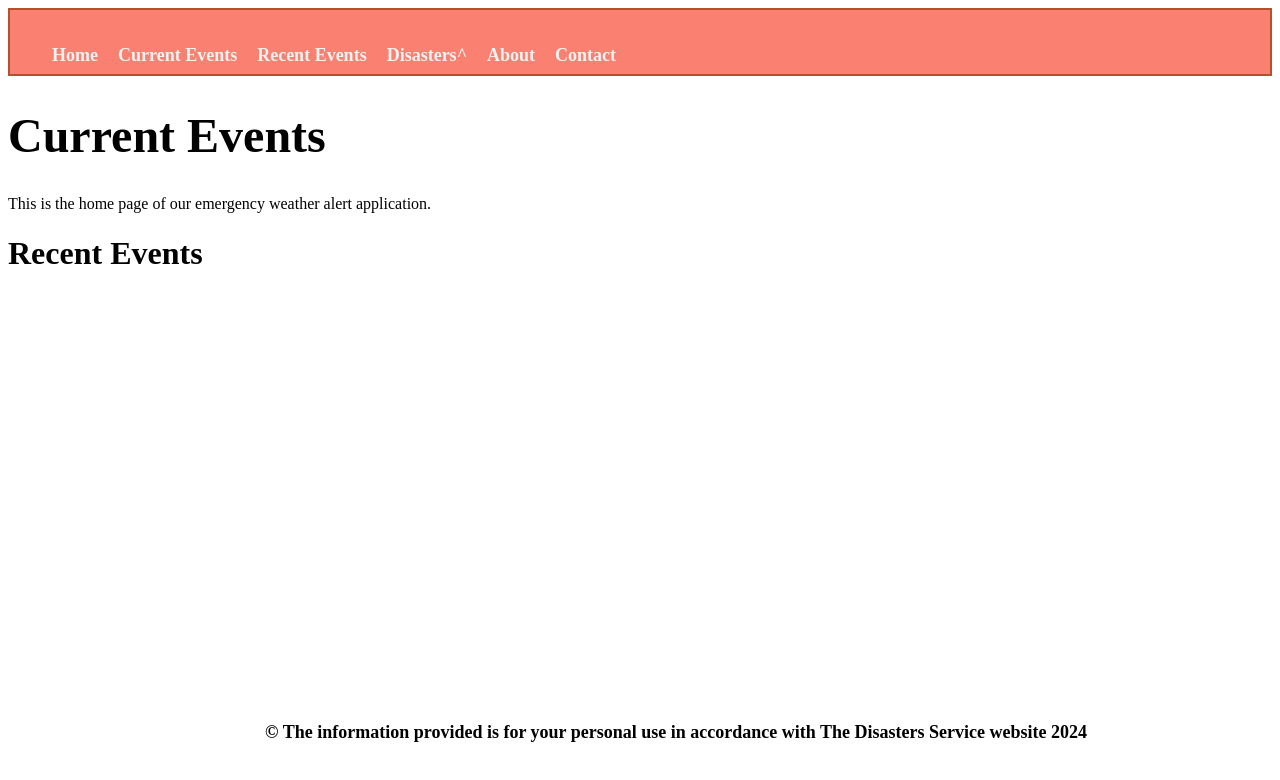
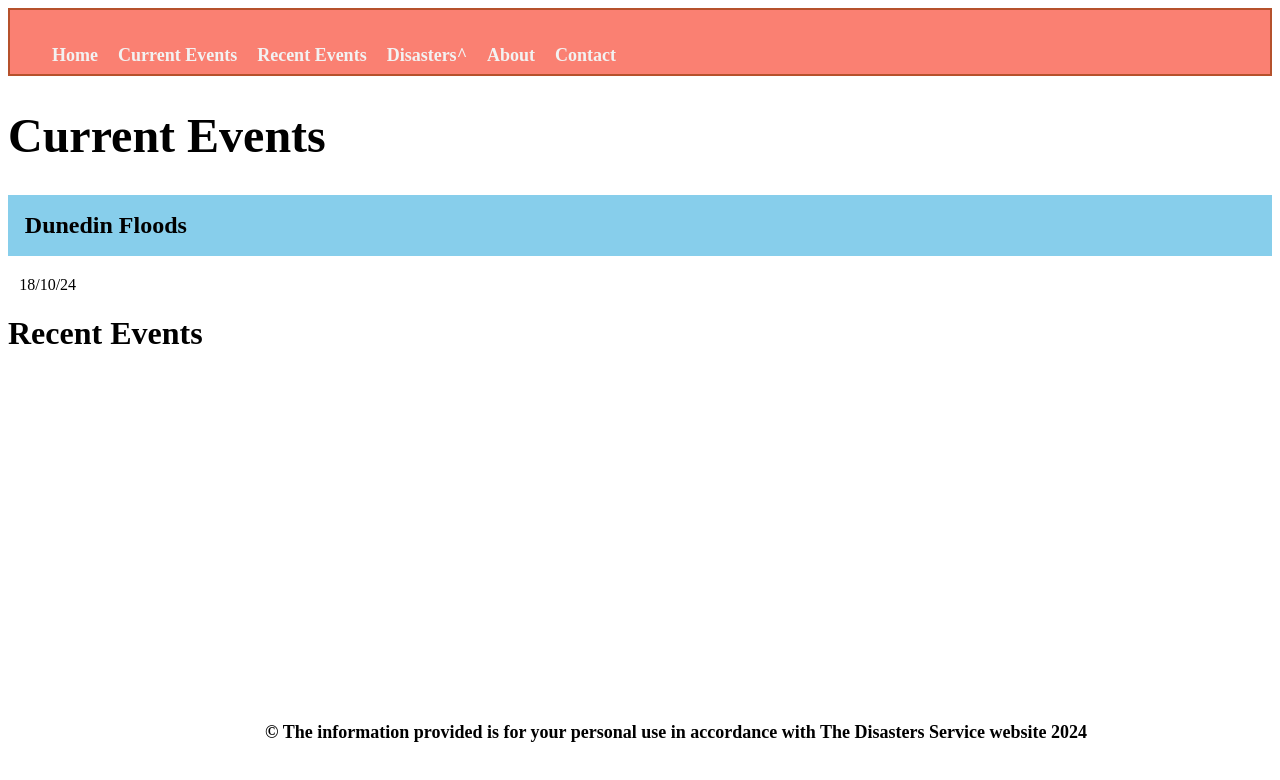
Before and after one commit to BIT-Studio-3/group-project-25-1-scade, a SvelteKit app in the folder disaster/disaster/: page / in a window 1280 px wide. Shown: the top 780 px of the page. Built offline with nearby package versions, Linux system fonts and the light colour scheme.

Commit message:
basic info added, not yet in card form

```diff
--- /dev/null
+++ b/disaster/disaster/src/lib/Card.svelte
@@ -0,0 +1,16 @@
+<script>
+ export let date = 0/0/0;
+</script>
+
+<h2><b>Dunedin Floods</b></h2>
+<p>{date}</p>
+
+<style>
+    h2 {
+        background-color: skyblue;
+        padding: 0.7em;
+    }
+    p {
+        padding-left: 0.7em;
+    }
+</style>
--- a/disaster/disaster/src/routes/+page.svelte
+++ b/disaster/disaster/src/routes/+page.svelte
@@ -1,5 +1,6 @@
 <script>
     import Header from '$lib/Header.svelte';
+    import Card from '$lib/Card.svelte';
     import Footer from '$lib/Footer.svelte'
     import Image from '$lib/Image.svelte';
     import homepic from '$lib/Weather.jpg';
@@ -7,7 +8,7 @@
 
 
 <Header headingTitle="Current Events" />
-<p>This is the home page of our emergency weather alert application.</p>
+<Card date="18/10/24" />
 
 <h1>Recent Events</h1>
 
```
